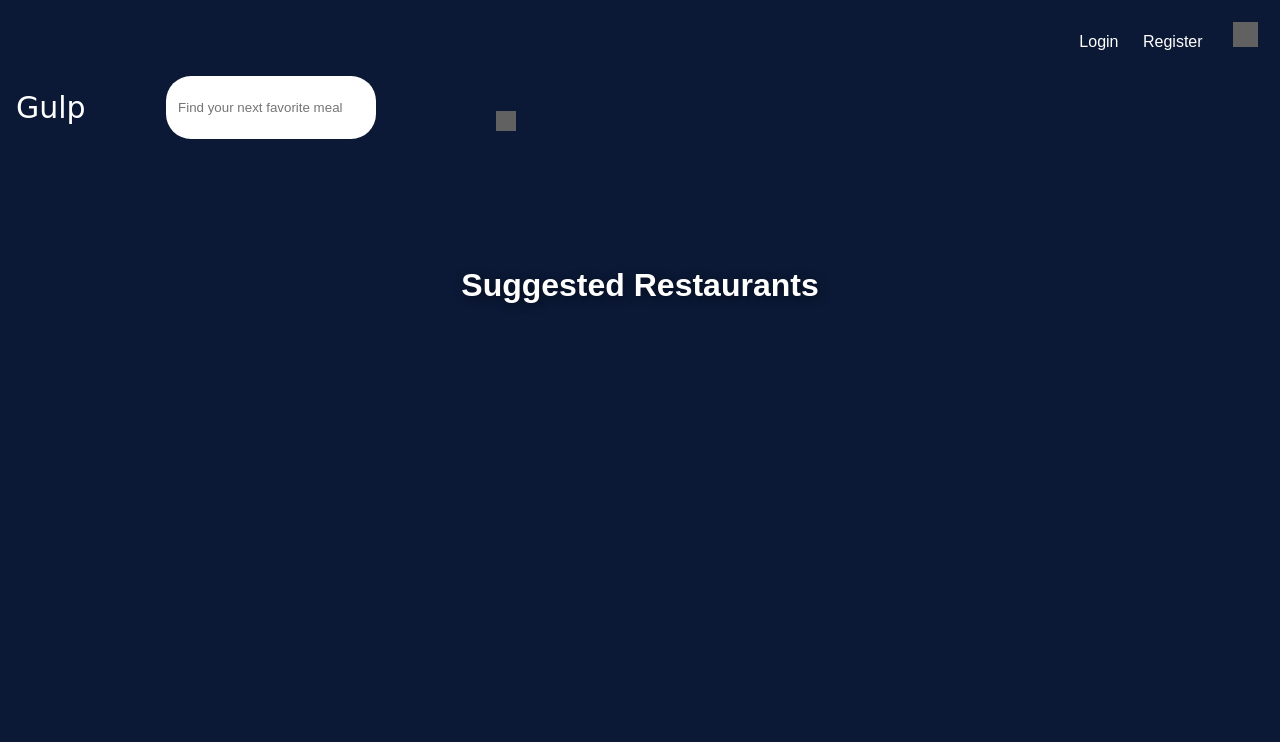
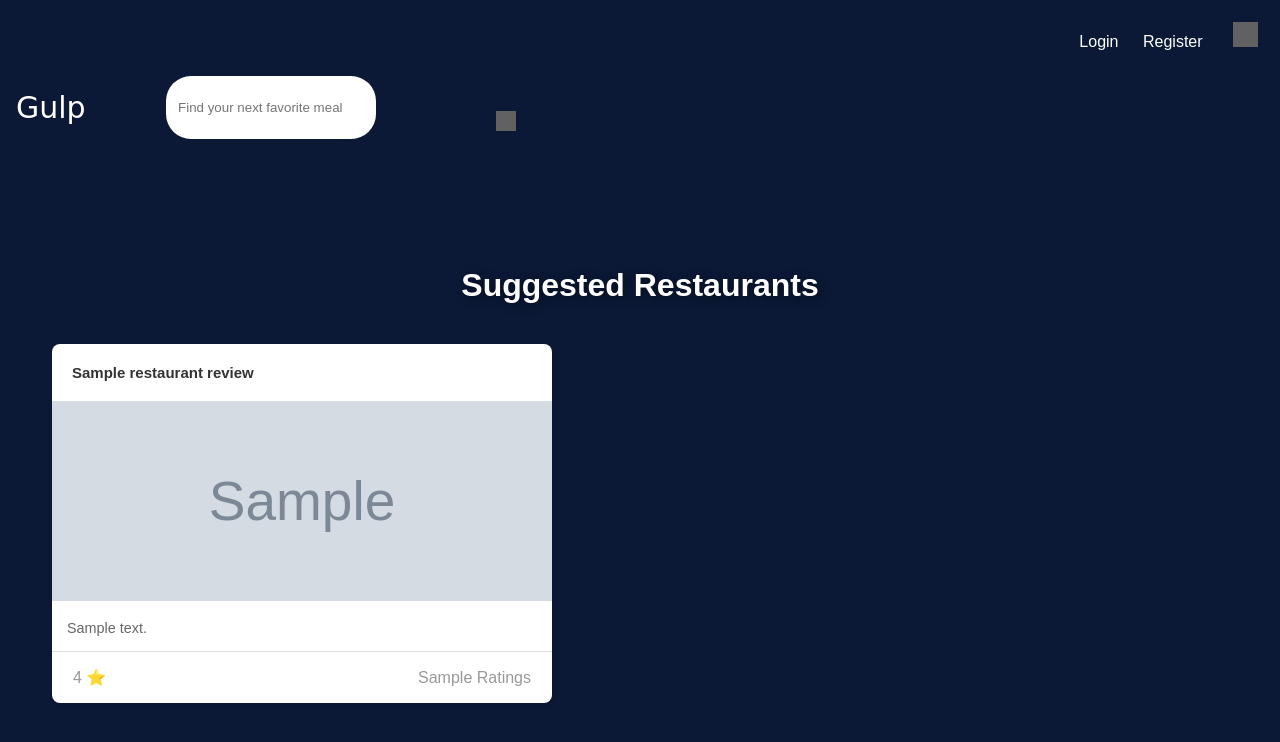
Before and after one commit to rsandu1/NoSQL-Project, a Flask app: page /search in a window 1280 px wide. Shown: the top 742 px of the page. Run offline with Flask 3, Linux system fonts and the light colour scheme; grey boxes marked "Sample" are stand-in pictures; a database or web service that is not in the repository returns one stand-in record (values such as "Sample title"); some web fonts are replaced; grey boxes are pictures that could not be loaded.

Commit message:
Searchpage and Dashboard styling changes

```diff
--- a/app.py
+++ b/app.py
@@ -108,8 +108,10 @@ def category_page(category_text):
 @app.route('/search', methods=['GET', 'POST'])
 def search():
 
-    results = []
-    query = None
+    posts = []
+
+    query = request.args.get('query', '').strip()
+    results = restaurants_collection.find({"Name": {"$regex": query, "$options": "i"}})
     '''query = request.form['query']
     results = restaurants_collection.find({"name": {"$regex": query, "$options": "i"}})
     # return render_template('search.html', title="Search Results", results=results)
@@ -140,7 +142,7 @@ def search():
         if "Rating Count" in item and isinstance(item["Rating Count"], float):
             item["Rating Count"] = int(item["Rating Count"])'''
         # return render_template('search.html', title="Search Results", results=results)
-    return render_template('search.html', title="Search Page", results=results)
+    return render_template('search.html', title="Search Page", posts=results)
 
 @app.route('/insert', methods=['GET', 'POST'])
 def insert():
--- a/templates/search.html
+++ b/templates/search.html
@@ -22,6 +22,11 @@
       margin: 20px 0;
     }
 
+    h5 {
+        font-size: 15px;
+        margin: 5px;
+    }
+
     /* Dashboard Grid */
     .dashboard {
       display: grid;
@@ -35,10 +40,11 @@
     /* Card Styles */
     .post-card {
       background: #fff;
-      border: 1px solid #ddd;
+      border: none;
       border-radius: 8px;
       overflow: hidden;
       box-shadow: 0 2px 5px rgba(0, 0, 0, 0.1);
+      width: 500px;
     }
 
     .post-header {
```
Also changed, not shown: templates/dashboard.html (+7 -1 lines).
